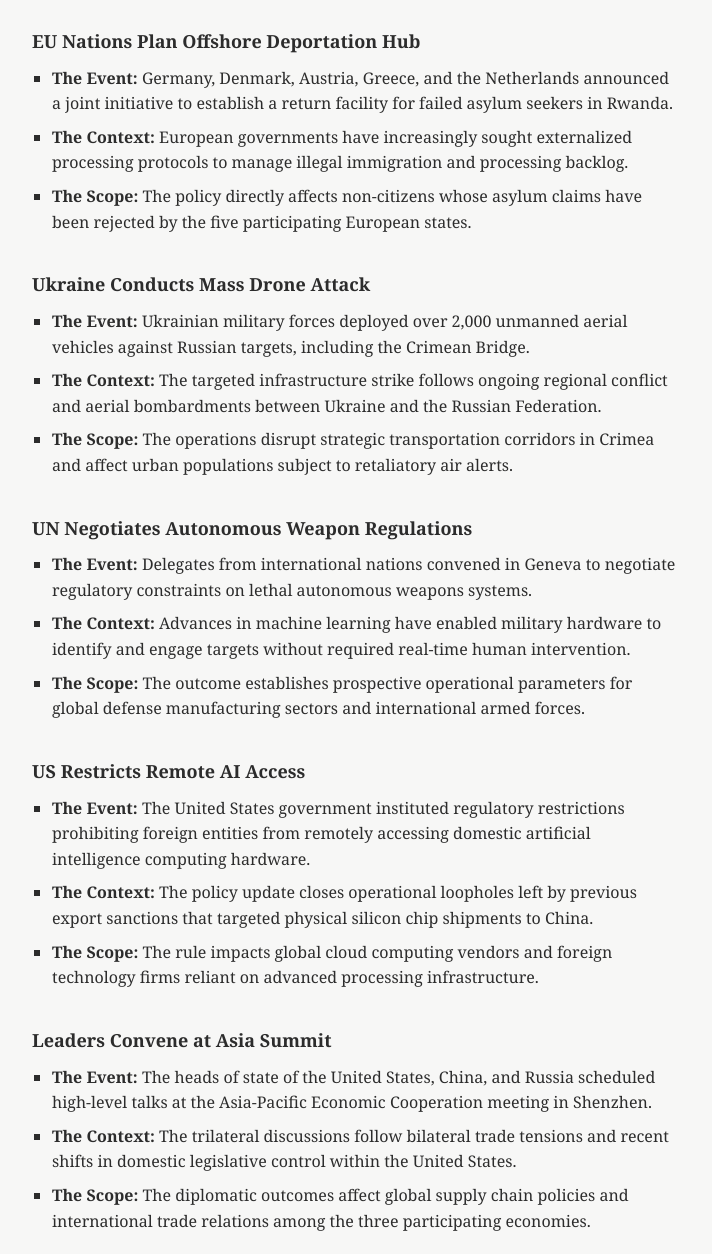
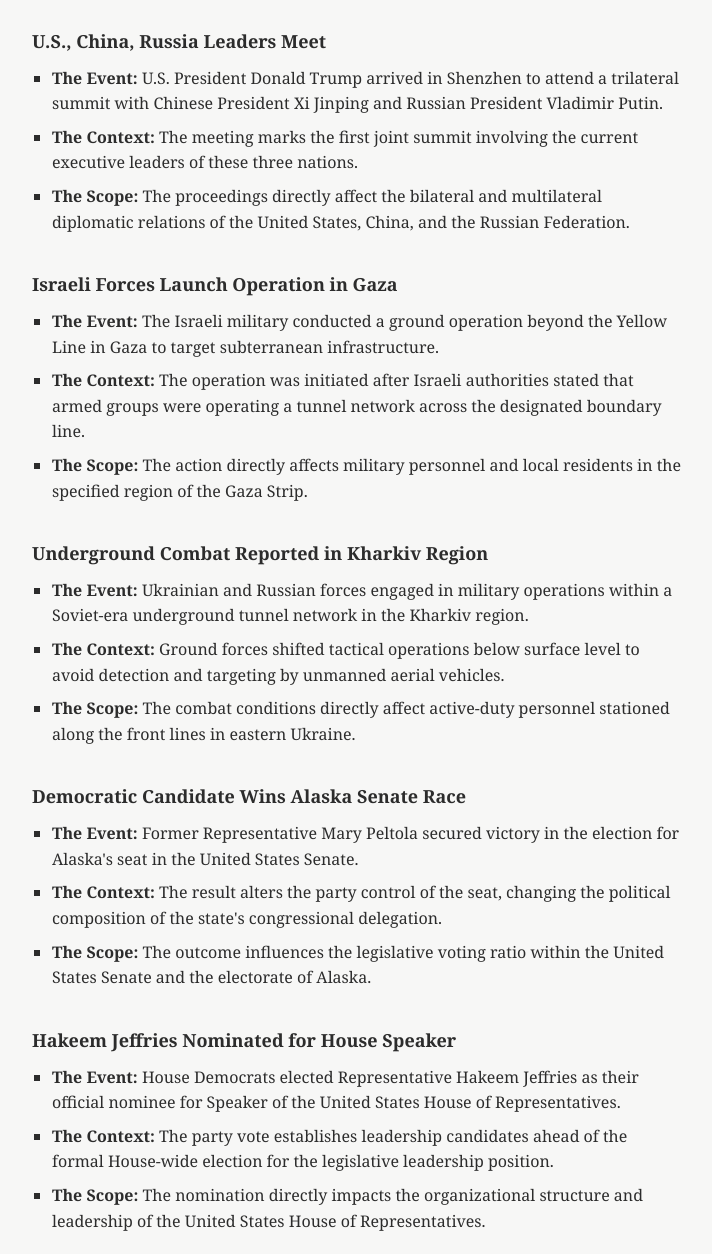
Before and after one commit to bobmahalo/escape-hatch, a plain HTML site: page index.html in a window 1280 px wide. Shown: the part 96-1350 px from the top of the page, without its empty margins (283-995 px from the left). Drawn offline with Linux system fonts and the light colour scheme.

Commit message:
Automated Daily Escape Hatch update

```diff
--- a/index.html
+++ b/index.html
@@ -70,53 +70,53 @@
     <div class="container">
         <header>
             <h1>The Escape Hatch</h1>
-            <div class="date">November 17, 2026</div>
+            <div class="date">November 18, 2026</div>
         </header>
 
         <div id="content">
 
         <div class="story">
-            <div class="headline">EU Nations Plan Offshore Deportation Hub</div>
+            <div class="headline">U.S., China, Russia Leaders Meet</div>
             <ul>
-                <li><strong>The Event:</strong> Germany, Denmark, Austria, Greece, and the Netherlands announced a joint initiative to establish a return facility for failed asylum seekers in Rwanda.</li>
-                <li><strong>The Context:</strong> European governments have increasingly sought externalized processing protocols to manage illegal immigration and processing backlog.</li>
-                <li><strong>The Scope:</strong> The policy directly affects non-citizens whose asylum claims have been rejected by the five participating European states.</li>
+                <li><strong>The Event:</strong> U.S. President Donald Trump arrived in Shenzhen to attend a trilateral summit with Chinese President Xi Jinping and Russian President Vladimir Putin.</li>
+                <li><strong>The Context:</strong> The meeting marks the first joint summit involving the current executive leaders of these three nations.</li>
+                <li><strong>The Scope:</strong> The proceedings directly affect the bilateral and multilateral diplomatic relations of the United States, China, and the Russian Federation.</li>
             </ul>
         </div>
 
         <div class="story">
-            <div class="headline">Ukraine Conducts Mass Drone Attack</div>
+            <div class="headline">Israeli Forces Launch Operation in Gaza</div>
             <ul>
-                <li><strong>The Event:</strong> Ukrainian military forces deployed over 2,000 unmanned aerial vehicles against Russian targets, including the Crimean Bridge.</li>
-                <li><strong>The Context:</strong> The targeted infrastructure strike follows ongoing regional conflict and aerial bombardments between Ukraine and the Russian Federation.</li>
-                <li><strong>The Scope:</strong> The operations disrupt strategic transportation corridors in Crimea and affect urban populations subject to retaliatory air alerts.</li>
+                <li><strong>The Event:</strong> The Israeli military conducted a ground operation beyond the Yellow Line in Gaza to target subterranean infrastructure.</li>
+                <li><strong>The Context:</strong> The operation was initiated after Israeli authorities stated that armed groups were operating a tunnel network across the designated boundary line.</li>
+                <li><strong>The Scope:</strong> The action directly affects military personnel and local residents in the specified region of the Gaza Strip.</li>
             </ul>
         </div>
 
         <div class="story">
-            <div class="headline">UN Negotiates Autonomous Weapon Regulations</div>
+            <div class="headline">Underground Combat Reported in Kharkiv Region</div>
             <ul>
-                <li><strong>The Event:</strong> Delegates from international nations convened in Geneva to negotiate regulatory constraints on lethal autonomous weapons systems.</li>
-                <li><strong>The Context:</strong> Advances in machine learning have enabled military hardware to identify and engage targets without required real-time human intervention.</li>
-                <li><strong>The Scope:</strong> The outcome establishes prospective operational parameters for global defense manufacturing sectors and international armed forces.</li>
+                <li><strong>The Event:</strong> Ukrainian and Russian forces engaged in military operations within a Soviet-era underground tunnel network in the Kharkiv region.</li>
+                <li><strong>The Context:</strong> Ground forces shifted tactical operations below surface level to avoid detection and targeting by unmanned aerial vehicles.</li>
+                <li><strong>The Scope:</strong> The combat conditions directly affect active-duty personnel stationed along the front lines in eastern Ukraine.</li>
             </ul>
         </div>
 
         <div class="story">
-            <div class="headline">US Restricts Remote AI Access</div>
+            <div class="headline">Democratic Candidate Wins Alaska Senate Race</div>
             <ul>
-                <li><strong>The Event:</strong> The United States government instituted regulatory restrictions prohibiting foreign entities from remotely accessing domestic artificial intelligence computing hardware.</li>
-                <li><strong>The Context:</strong> The policy update closes operational loopholes left by previous export sanctions that targeted physical silicon chip shipments to China.</li>
-                <li><strong>The Scope:</strong> The rule impacts global cloud computing vendors and foreign technology firms reliant on advanced processing infrastructure.</li>
+                <li><strong>The Event:</strong> Former Representative Mary Peltola secured victory in the election for Alaska's seat in the United States Senate.</li>
+                <li><strong>The Context:</strong> The result alters the party control of the seat, changing the political composition of the state's congressional delegation.</li>
+                <li><strong>The Scope:</strong> The outcome influences the legislative voting ratio within the United States Senate and the electorate of Alaska.</li>
             </ul>
         </div>
 
         <div class="story">
-            <div class="headline">Leaders Convene at Asia Summit</div>
+            <div class="headline">Hakeem Jeffries Nominated for House Speaker</div>
             <ul>
-                <li><strong>The Event:</strong> The heads of state of the United States, China, and Russia scheduled high-level talks at the Asia-Pacific Economic Cooperation meeting in Shenzhen.</li>
-                <li><strong>The Context:</strong> The trilateral discussions follow bilateral trade tensions and recent shifts in domestic legislative control within the United States.</li>
-                <li><strong>The Scope:</strong> The diplomatic outcomes affect global supply chain policies and international trade relations among the three participating economies.</li>
+                <li><strong>The Event:</strong> House Democrats elected Representative Hakeem Jeffries as their official nominee for Speaker of the United States House of Representatives.</li>
+                <li><strong>The Context:</strong> The party vote establishes leadership candidates ahead of the formal House-wide election for the legislative leadership position.</li>
+                <li><strong>The Scope:</strong> The nomination directly impacts the organizational structure and leadership of the United States House of Representatives.</li>
             </ul>
         </div>
 
```
Also changed, not shown: filtered_stories.json (+20 -20 lines), raw_payload.txt.
